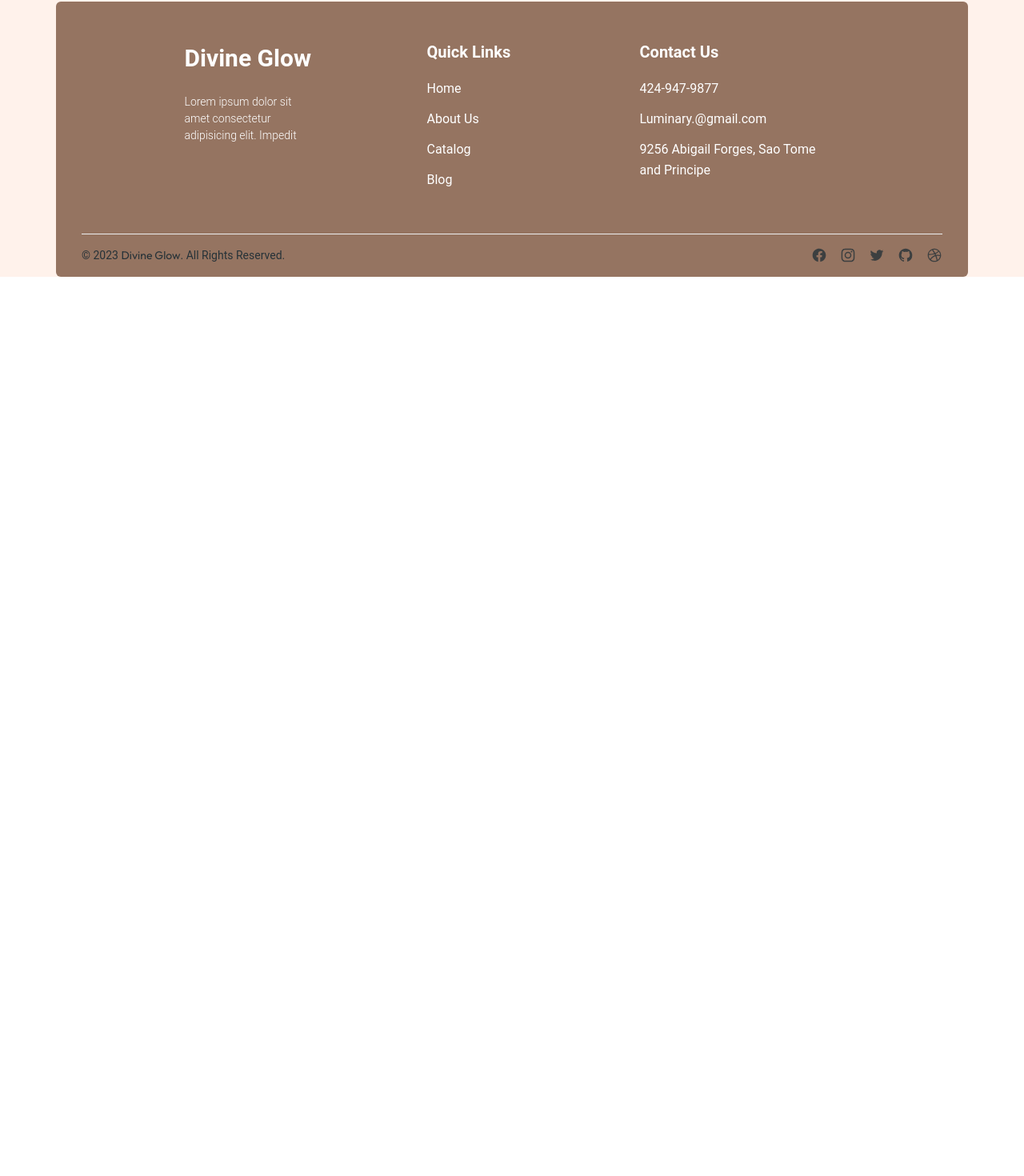
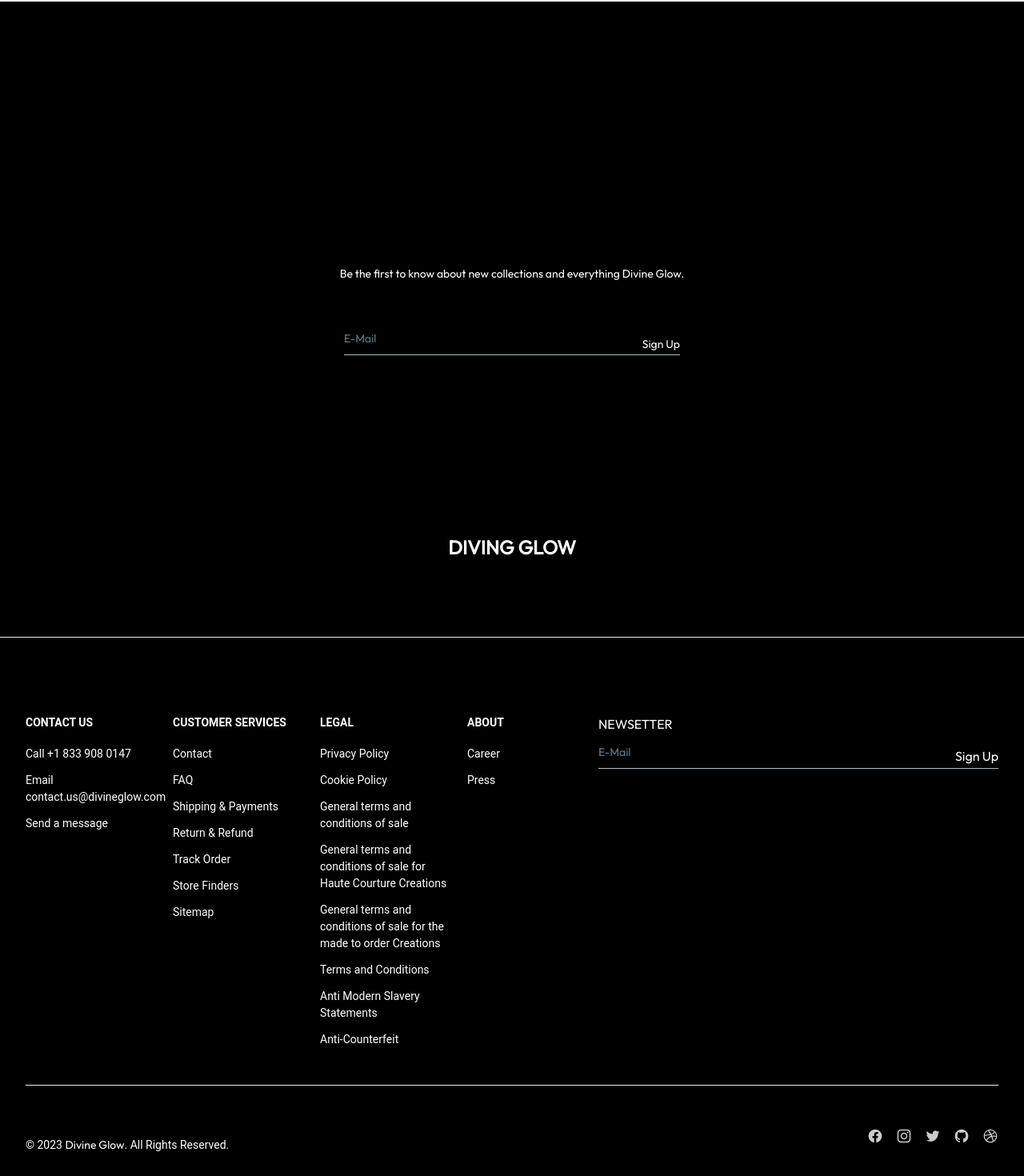
Before and after one commit to Astro177/Divine-Glow-Client, a React (Vite) app: page / in a window 1280 px wide. Shown: the part 4318-5788 px from the top of the page at 80% size. Before the commit the page ends 4664 px from the top, so only its background shows below. Built offline with nearby package versions, Linux system fonts and the light colour scheme.

Commit message:
footer done

```diff
--- a/src/shared/Footer/Footer.jsx
+++ b/src/shared/Footer/Footer.jsx
@@ -1,17 +1,42 @@
-import { Typography } from "@material-tailwind/react";
+import { Input, Typography } from "@material-tailwind/react";
 
 const LINKS = [
   {
-    title: "Quick Links",
-    items: ["Home", "About Us", "Catalog", "Blog"],
+    title: "CONTACT US",
+    items: [
+      "Call +1 833 908 0147",
+      "Email contact.us@divineglow.com",
+      "Send a message",
+    ],
   },
   {
-    title: "Contact Us",
+    title: "CUSTOMER SERVICES",
     items: [
-      "424-947-9877",
-      "Luminary.@gmail.com",
-      "9256 Abigail Forges, Sao Tome and Principe",
+      "Contact",
+      "FAQ",
+      "Shipping & Payments",
+      "Return & Refund",
+      "Track Order",
+      "Store Finders",
+      "Sitemap",
     ],
+  },
+  {
+    title: "LEGAL",
+    items: [
+      "Privacy Policy",
+      "Cookie Policy",
+      "General terms and conditions of sale",
+      "General terms and conditions of sale for Haute Courture Creations",
+      "General terms and conditions of sale for the made to order Creations",
+      "Terms and Conditions",
+      "Anti Modern Slavery Statements",
+      "Anti-Counterfeit",
+    ],
+  },
+  {
+    title: "ABOUT",
+    items: ["Career", "Press"],
   },
 ];
 
@@ -19,21 +44,26 @@ const currentYear = new Date().getFullYear();
 
 export const Footer = () => {
   return (
-    <footer className="relative container mx-auto bg-[#957461] pt-[50px] rounded-md text-white">
-      <div className="mx-auto px-8">
-        <div className="md:flex justify-evenly gap-4">
-          <div className="">
-            <Typography variant="h3" className="mb-6">
-              Divine Glow
-            </Typography>
-            <Typography variant="small" className="mb-6 max-w-[150px]">
-              Lorem ipsum dolor sit amet consectetur adipisicing elit. Impedit
-            </Typography>
-          </div>
-          <div className="grid grid-cols-2 justify-between gap-4 text-white">
+    <footer className="relative bg-black pt-[50px] text-white">
+      <div className="pt-[280px] text-center text-sm">
+        <p>
+          Be the first to know about new collections and everything Divine Glow.
+        </p>
+        <div className="w-[420px] mx-auto mt-12 relative">
+          <Input variant="standard" label="E-Mail" />
+          <p className="absolute right-0 bottom-1">Sign Up</p>
+        </div>
+        <div className="text-2xl text-center font-extrabold text-white mt-56">
+          DIVING GLOW
+        </div>
+      </div>
+      <hr className="mt-24 mb-24" />
+      <div className="px-8">
+        <div className="md:flex">
+          <div className="grid grid-cols-1 md:grid-cols-2 lg:grid-cols-4 justify-between gap-5 text-white text-xs">
             {LINKS.map(({ title, items }) => (
               <ul key={title}>
-                <Typography variant="h5" className="mb-3 font-bold">
+                <Typography variant="small" className="mb-3 font-bold">
                   {title}
                 </Typography>
                 {items.map((link) => (
@@ -41,7 +71,8 @@ export const Footer = () => {
                     <Typography
                       as="a"
                       href="#"
-                      className="py-1.5 font-normal transition-colors hover:text-blue-gray-900 hover:underline duration-300 max-w-[250px]"
+                      variant="small"
+                      className="py-1.5 font-normal transition-colors hover:text-blue-gray-900 hover:underline duration-300 max-w-[300px]"
                     >
                       {link}
                     </Typography>
@@ -50,17 +81,25 @@ export const Footer = () => {
               </ul>
             ))}
           </div>
+          <div>
+            <p>NEWSETTER</p>
+            <div className="w-[500px] relative">
+              <Input variant="standard" label="E-Mail" />
+              <p className="absolute right-0 bottom-1">Sign Up</p>
+            </div>
+          </div>
         </div>
-        <div className="mt-12 flex flex-col items-center justify-center border-t border-blue-gray-50 py-4 md:flex-row md:justify-between">
+        <hr className="mt-10" />
+        <div className="mt-10 flex flex-col items-center justify-center md:flex-row md:justify-between pb-12">
           <Typography
             variant="small"
-            className="mb-4 text-center font-normal text-blue-gray-900 md:mb-0"
+            className="mb-4 mt-6 text-center font-normal md:mb-0"
           >
             &copy; {currentYear}{" "}
             <a href="https://material-tailwind.com/">Divine Glow</a>. All Rights
             Reserved.
           </Typography>
-          <div className="flex gap-4 text-blue-gray-900 sm:justify-center">
+          <div className="flex gap-4 text-white sm:justify-center">
             <Typography
               as="a"
               href="#"
--- a/src/shared/Navbar/Navbar.jsx
+++ b/src/shared/Navbar/Navbar.jsx
@@ -23,9 +23,9 @@ const Navbar = () => {
 
   return (
     <nav className="fixed top-0 left-0 right-0 w-full z-50">
-      <div className="text-black flex justify-between items-center py-16 px-16">
+      <div className="text-black flex justify-between items-center py-16 md:px-16">
         {/* Left Section */}
-        <div className="flex items-center">
+        <div className="md:flex items-center">
           <button
             onClick={toggleSidebar}
             className="md:hidden mr-2 p-2 text-2xl"
```
